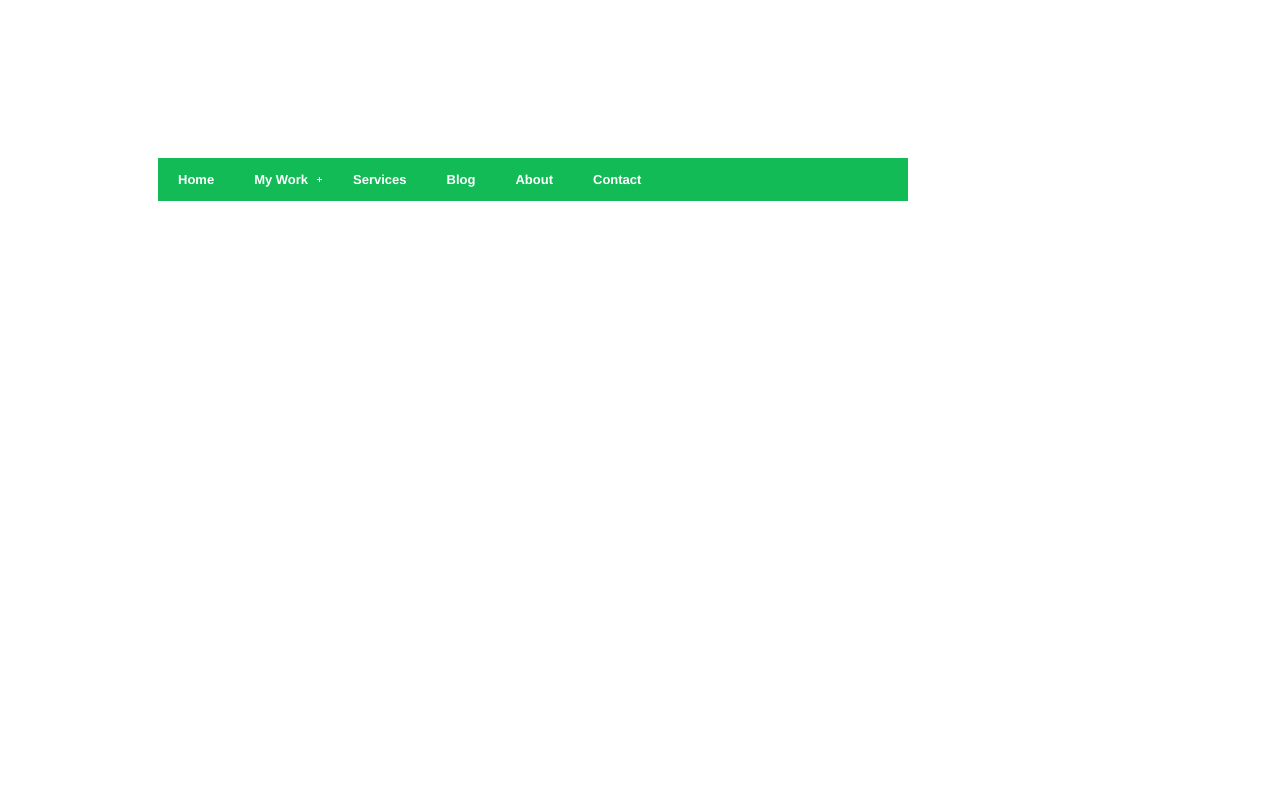
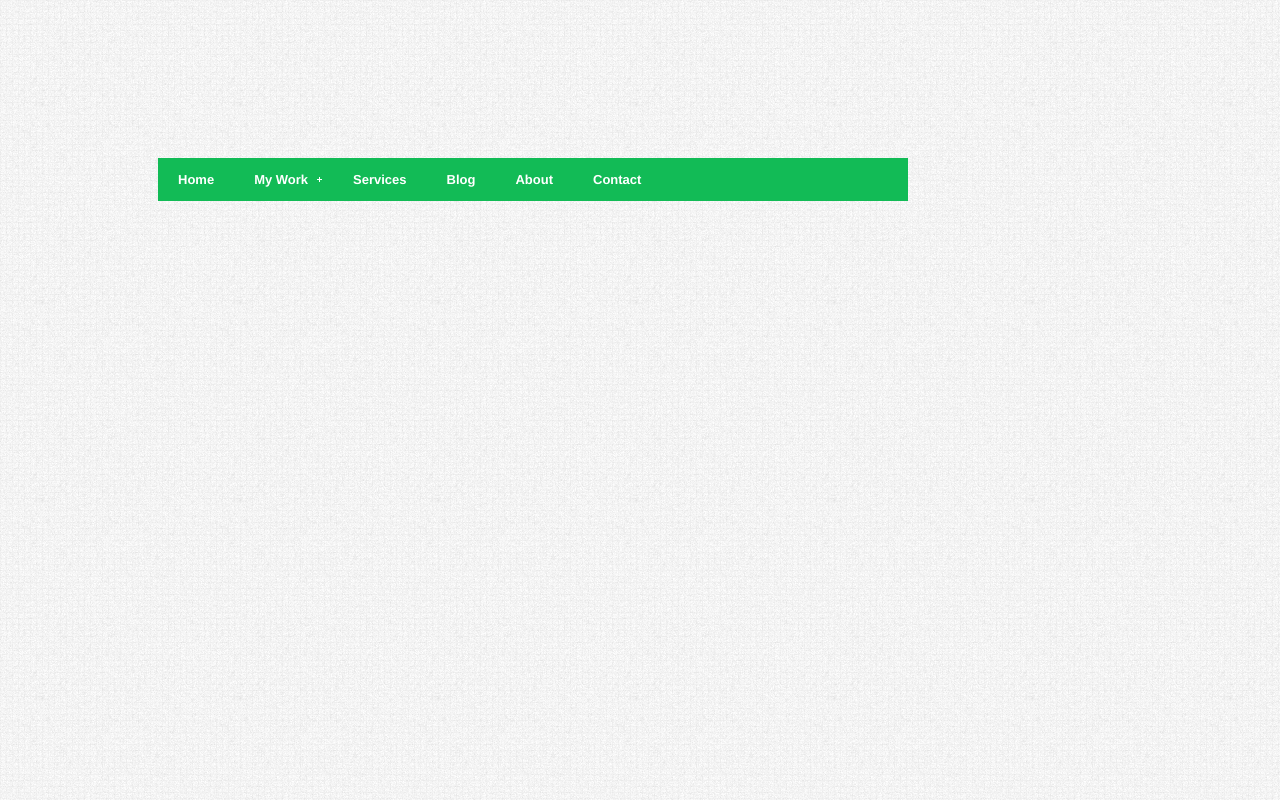
Before and after one commit to ilearnbydoing/Simple-minimal-CSS3-Navigation, a plain HTML site: page css3-menu.html in a window 1280 px wide. Drawn offline with Linux system fonts and the light colour scheme.

Commit message:
image link updated

```diff
--- a/css3-menu.html
+++ b/css3-menu.html
@@ -5,7 +5,7 @@
 	<link rel="stylesheet" type="text/css" href="css3-navigation.css">
 	<style type="text/css">
 		body {
-			background: url('../main/Minimo - CSS3 Menu/img/sf.png');
+			background: url('img/sf.png');
 		}
 
 		.nav {
```
Also changed, not shown: img/sb1.jpg (added), img/sf.png (added).
